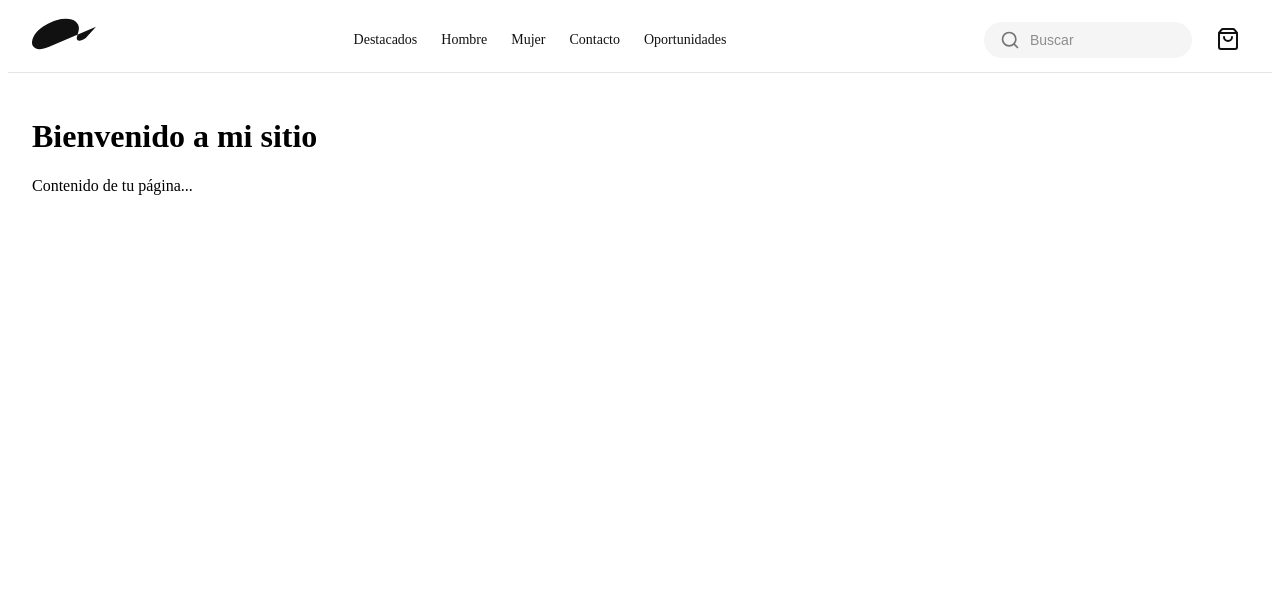
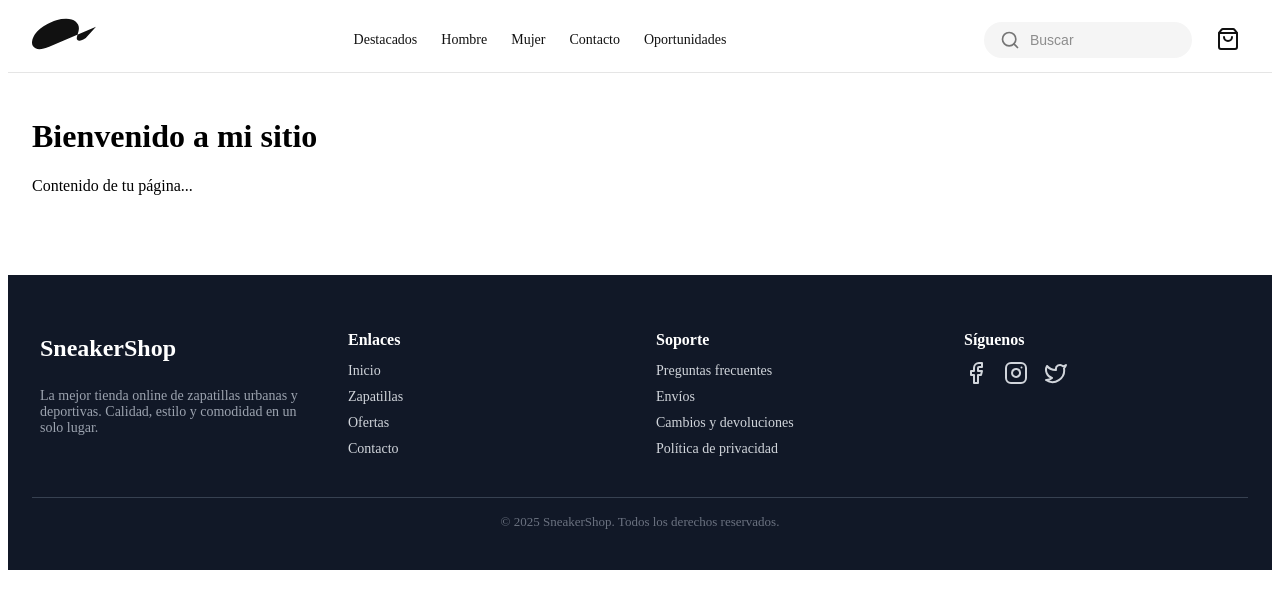
Before and after one commit to lauvis11/Proyecto-Gestion-de-Desarrollo, a React (Vite) app: page / in a window 1280 px wide. Shown: the top 608 px of the page. Built offline with nearby package versions, Linux system fonts and the light colour scheme.

Commit message:
SE REESTRUCTURA CARPETAS DEL PROYECTO Y AÑADE FOOTER

```diff
--- a/src/App.jsx
+++ b/src/App.jsx
@@ -1,8 +1,10 @@
 import React from "react";
-import Navbar from './components/NavBar'
-import Error from './components/error'
-import { Inicio } from "./components/Inicio";
+import Error from './components/pages/Error'
+import { Inicio } from "./components/pages/Inicio";
 import { BrowserRouter, Routes, Route } from "react-router-dom";
+import Footer from "./components/common/Footer";
+import Navbar from "./components/common/Navbar";
+
 
 
 export const App = () => {
@@ -19,6 +21,7 @@ export const App = () => {
           } />
         </Routes>
       </main>
+      <Footer />
     </BrowserRouter>
   )
 }
--- /dev/null
+++ b/src/components/common/Footer.css
@@ -0,0 +1,89 @@
+.footer {
+  background-color: #111827; /* gris oscuro */
+  color: #d1d5db; /* gris claro */
+  padding: 40px 24px;
+  margin-top: 40px;
+}
+
+.footer-container {
+  max-width: 1200px;
+  margin: 0 auto;
+  display: grid;
+  grid-template-columns: 1fr;
+  gap: 32px;
+}
+
+@media (min-width: 768px) {
+  .footer-container {
+    grid-template-columns: repeat(4, 1fr);
+  }
+}
+
+.footer-section {
+  display: flex;
+  flex-direction: column;
+}
+
+.footer-logo {
+  font-size: 24px;
+  font-weight: bold;
+  color: white;
+  margin-bottom: 12px;
+}
+
+.footer-text {
+  font-size: 14px;
+  color: #9ca3af;
+}
+
+.footer-title {
+  font-size: 16px;
+  font-weight: 600;
+  color: white;
+  margin-bottom: 12px;
+}
+
+.footer-links {
+  list-style: none;
+  padding: 0;
+  margin: 0;
+}
+
+.footer-links li {
+  margin-bottom: 8px;
+}
+
+.footer-links a {
+  font-size: 14px;
+  color: #d1d5db;
+  text-decoration: none;
+  transition: color 0.3s;
+}
+
+.footer-links a:hover {
+  color: white;
+}
+
+.footer-socials {
+  display: flex;
+  gap: 16px;
+  font-size: 20px;
+}
+
+.footer-socials a {
+  color: #d1d5db;
+  transition: color 0.3s;
+}
+
+.footer-socials a:hover {
+  color: white;
+}
+
+.footer-bottom {
+  border-top: 1px solid #374151;
+  margin-top: 32px;
+  padding-top: 16px;
+  text-align: center;
+  font-size: 13px;
+  color: #6b7280;
+}
--- /dev/null
+++ b/src/components/common/Footer.jsx
@@ -0,0 +1,61 @@
+import React from "react";
+import "./Footer.css";
+import { Facebook, Instagram, Twitter } from "lucide-react"; // O usa tus propios íconos
+import { Link } from "react-router";
+
+const Footer = () => {
+  return (
+    <footer className="footer">
+      <div className="footer-container">
+
+        {/* Logo y descripción */}
+        <div className="footer-section">
+          <h2 className="footer-logo">SneakerShop</h2>
+          <p className="footer-text">
+            La mejor tienda online de zapatillas urbanas y deportivas.
+            Calidad, estilo y comodidad en un solo lugar.
+          </p>
+        </div>
+
+        {/* Enlaces de navegación */}
+        <div className="footer-section">
+          <h3 className="footer-title">Enlaces</h3>
+          <ul className="footer-links">
+            <li><Link to="/">Inicio</Link></li>
+            <li><Link to="/zapatillas">Zapatillas</Link></li>
+            <li><Link to="/ofertas">Ofertas</Link></li>
+            <li><Link to="/contacto">Contacto</Link></li>
+          </ul>
+        </div>
+
+        {/* Soporte */}
+        <div className="footer-section">
+          <h3 className="footer-title">Soporte</h3>
+          <ul className="footer-links">
+            <li><Link to="/faq">Preguntas frecuentes</Link></li>
+            <li><Link to="/envios">Envíos</Link></li>
+            <li><Link to="/cambios">Cambios y devoluciones</Link></li>
+            <li><Link to="/politica">Política de privacidad</Link></li>
+          </ul>
+        </div>
+
+        {/* Redes sociales */}
+        <div className="footer-section">
+          <h3 className="footer-title">Síguenos</h3>
+          <div className="footer-socials">
+            <Link to="#"><Facebook /></Link>
+            <Link to="#"><Instagram /></Link>
+            <Link to="#"><Twitter /></Link>
+          </div>
+        </div>
+      </div>
+
+      {/* Línea final */}
+      <div className="footer-bottom">
+        © {new Date().getFullYear()} SneakerShop. Todos los derechos reservados.
+      </div>
+    </footer>
+  );
+};
+
+export default Footer;
--- a/src/components/Navbar.jsx
+++ b/src/components/common/Navbar.jsx
@@ -1,6 +1,6 @@
 import React, { useState } from 'react';
 import { Search, ShoppingBag } from 'lucide-react';
-import "../components/Navbar.css"
+import "./Navbar.css";
 import { Link } from 'react-router';
 
 export default function Navbar() {
```
Also changed, not shown: footer.jsx (deleted, +0 -56 lines), src/App.css (deleted), src/components/common/Navbar.css (renamed from src/components/Navbar.css), src/components/pages/Error.css (renamed from src/components/Error.css), src/components/pages/Error.jsx (renamed from src/components/Error.jsx), src/components/pages/Inicio.jsx (renamed from src/components/Inicio.jsx).
